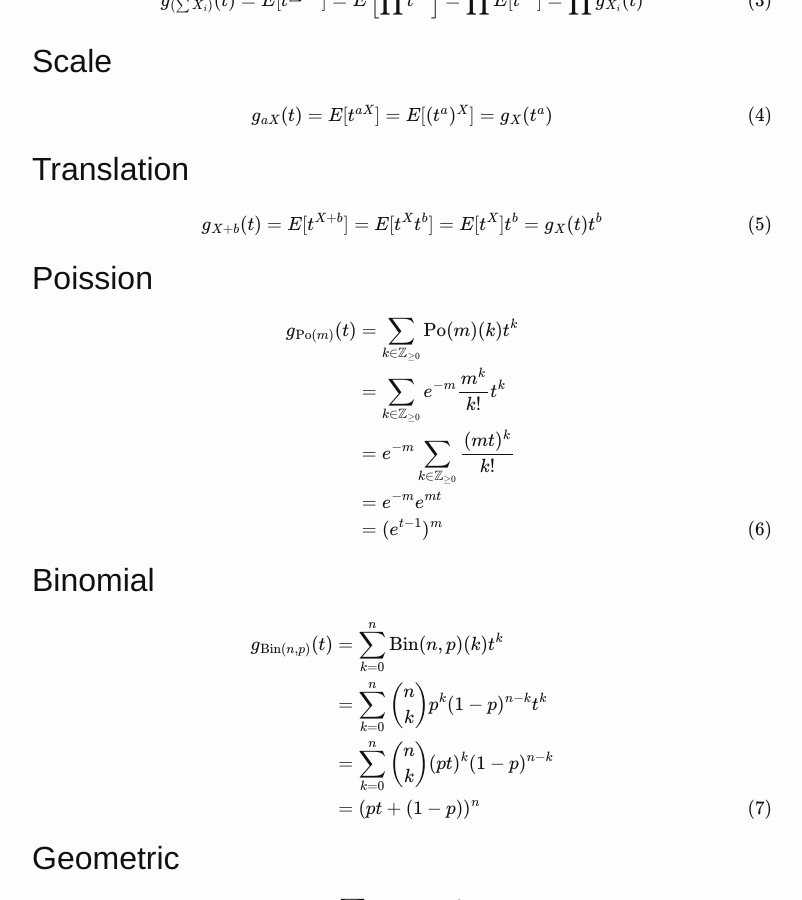
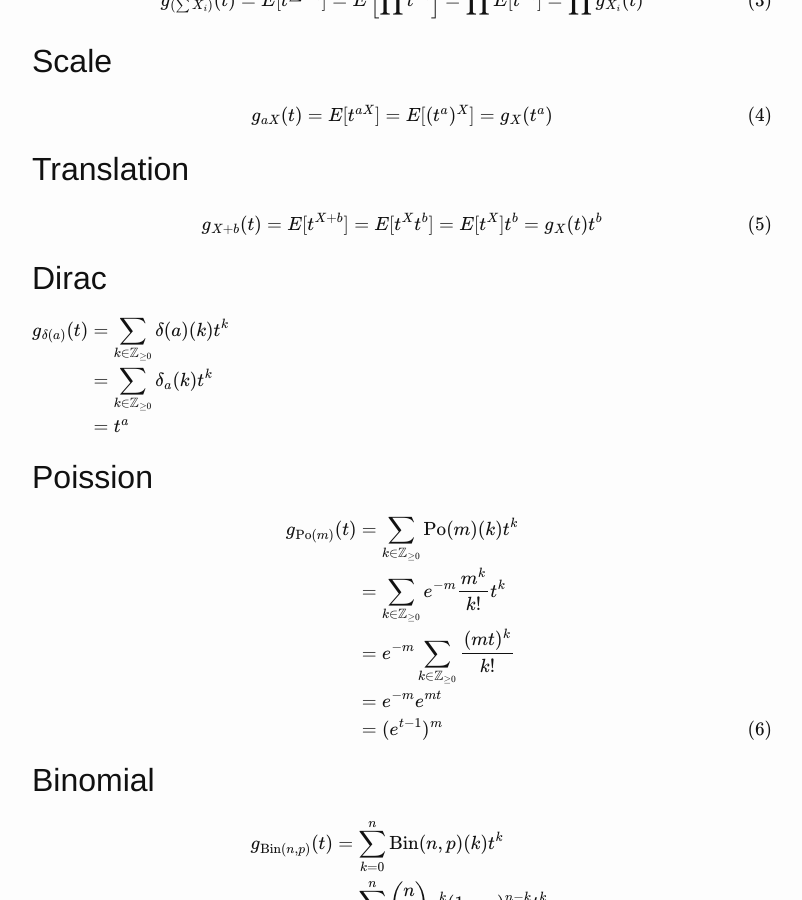
Before and after one commit to Jim-Holmstroem/jim-holmstroem.github.io, a Jekyll site: the page built from _posts/2014-10-18-generating-function-list.markdown, in a window 1280 px wide and 900 px high, scrolled down 679 px. Shown: the whole window, without its empty margins (238-1040 px from the left). Built offline with Jekyll 4.4.1, drawn with Linux system fonts in a browser that asks for light colours; formulas are drawn with MathJax 3.

Commit message:
generatic function for dirac

```diff
--- a/_posts/2014-10-18-generating-function-list.markdown
+++ b/_posts/2014-10-18-generating-function-list.markdown
@@ -59,6 +59,15 @@ $$
 \end{equation}
 $$
 
+Dirac
+-----
+$$
+\begin{align}
+    g_{\delta(a)}(t) &= \sum\limits_{k\in\mathbb{Z}_{\ge 0}} \delta(a)(k) t^k \nonumber \\
+                     &= \sum\limits_{k\in\mathbb{Z}_{\ge 0}} \delta_a(k) t^k \nonumber \\
+                     &= t^a \nonumber \\
+\end{align}
+$$
 
 Poission
 --------
```
